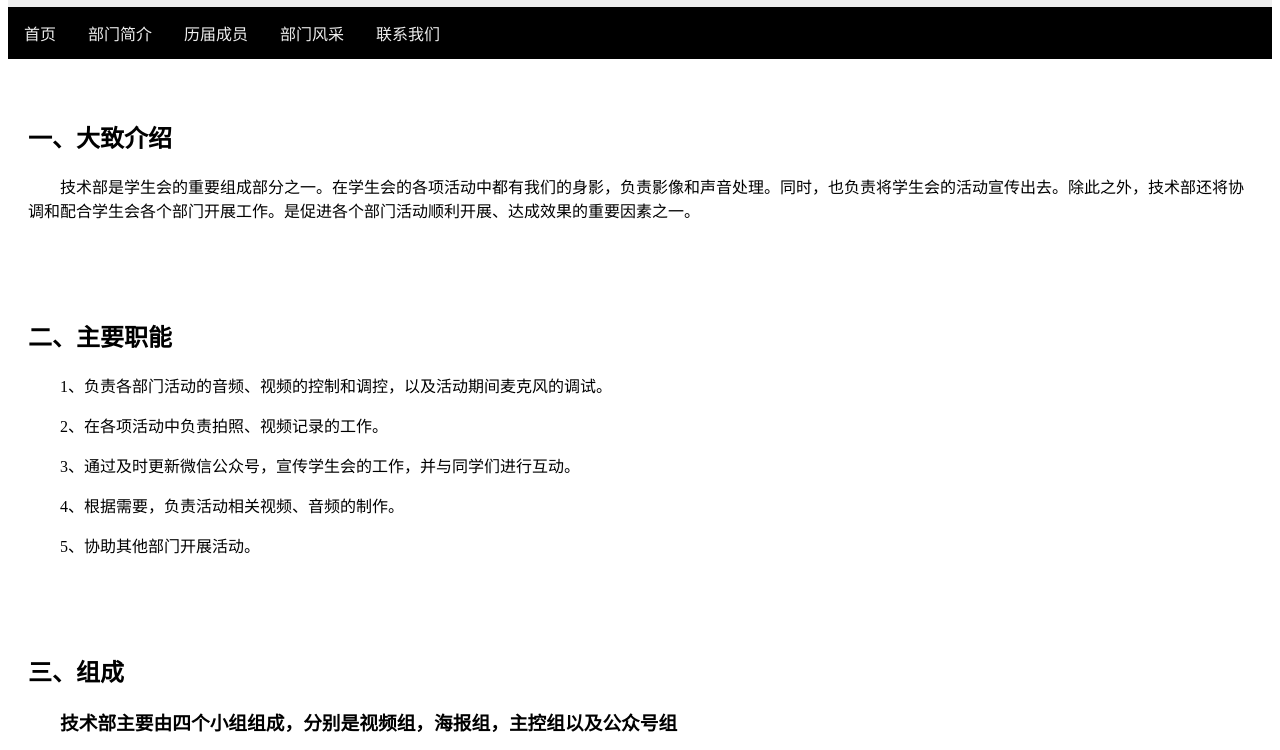
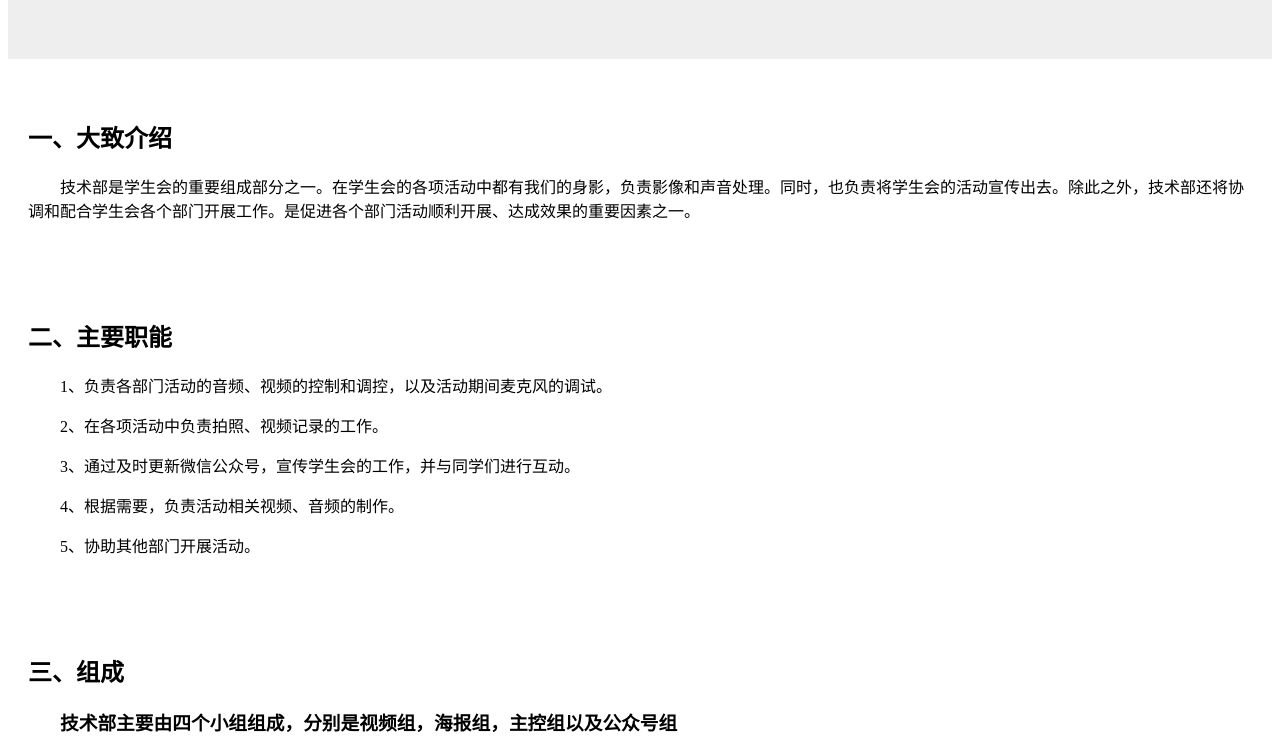
Before and after one commit to squid-tentacle/gzjsb, a plain HTML site: page briefinfo.html in a window 1280 px wide. Shown: the part 142-892 px from the top of the page. Drawn offline with Linux system fonts and the light colour scheme.

Commit message:
Update briefinfo.css

```diff
--- a/css/briefinfo.css
+++ b/css/briefinfo.css
@@ -37,7 +37,7 @@
 /* 导航条 */
 .topnav {
   overflow: hidden;
-  background-color: #000000;
+  background-color: #eee;
 }
 
 /* 导航条链接 */
```
